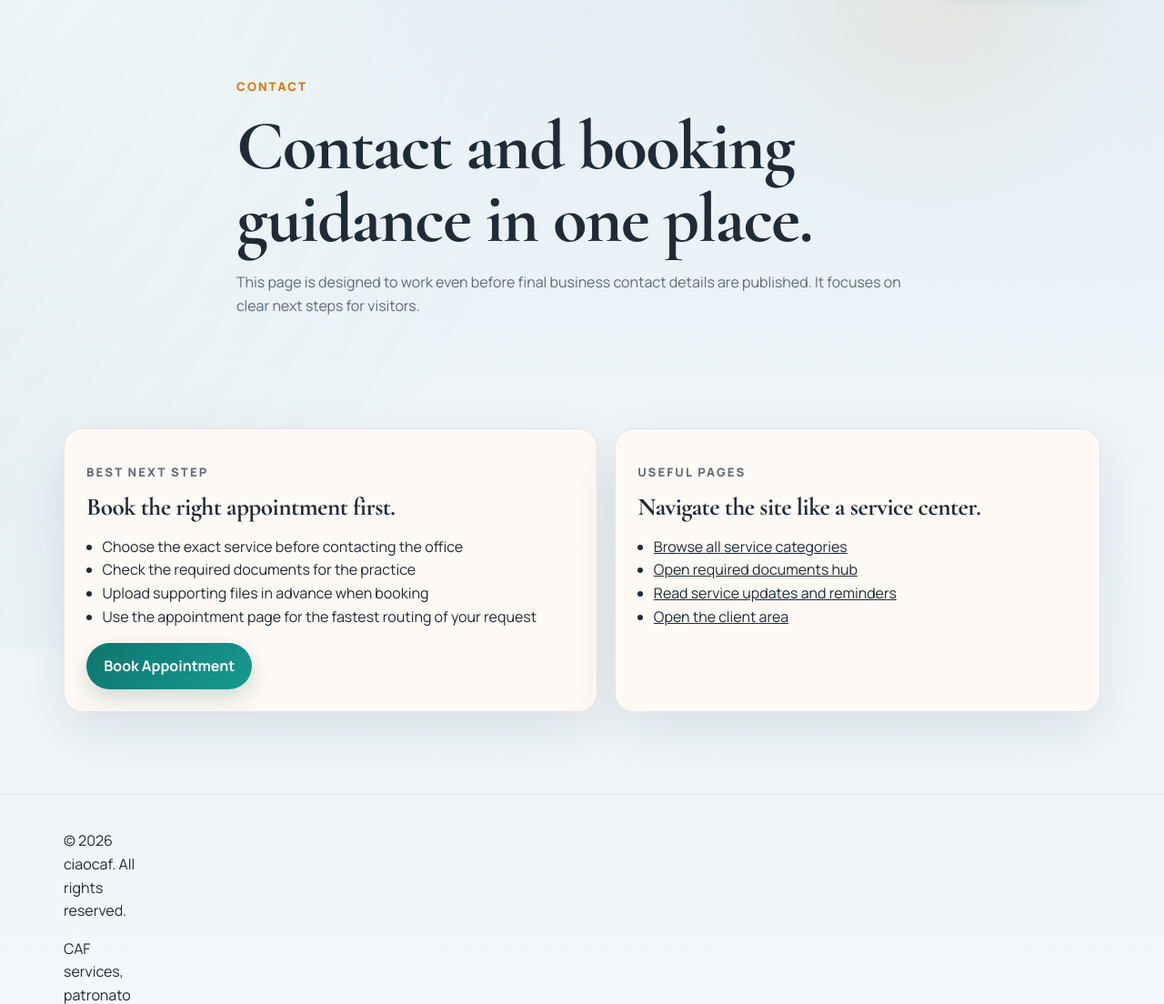
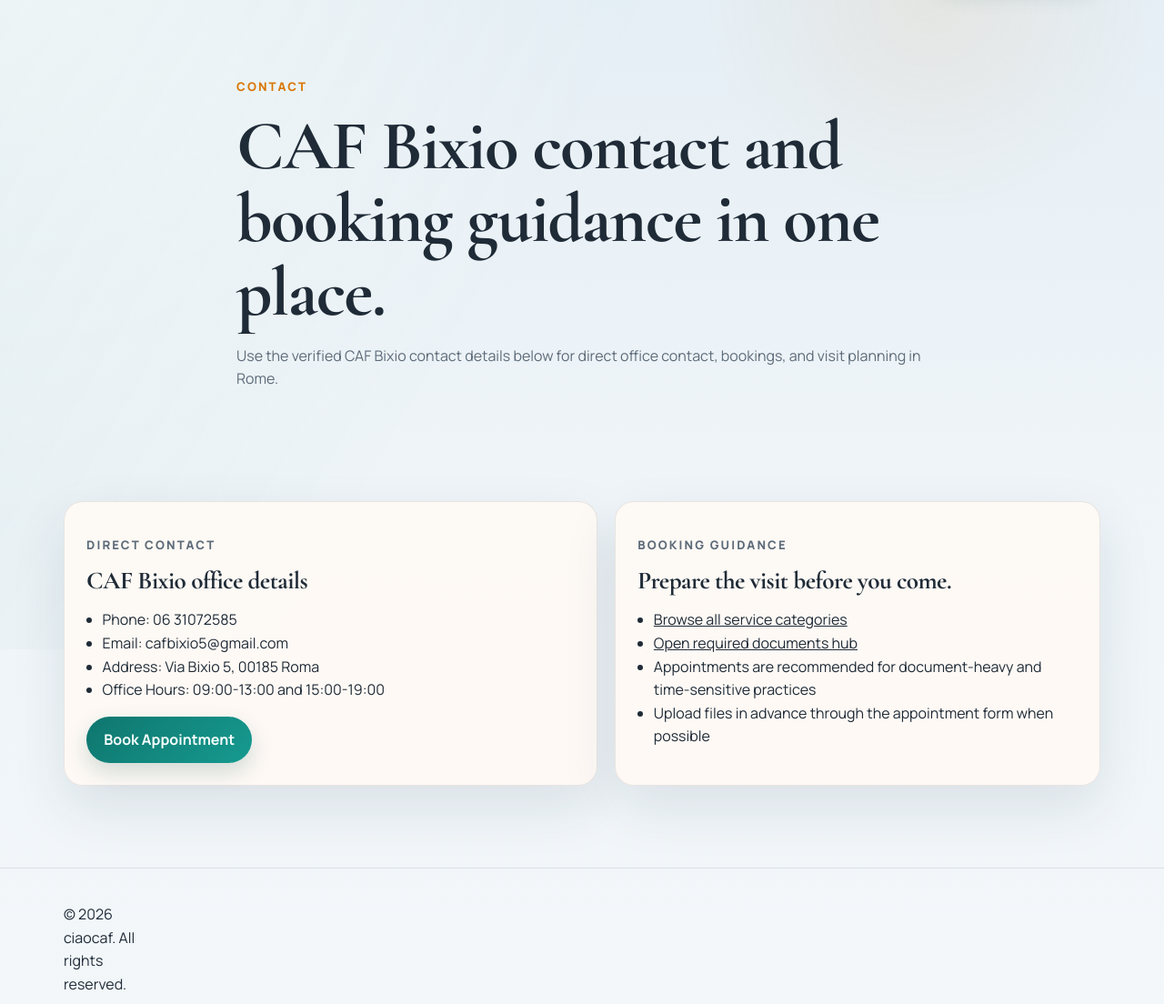
Before and after one commit to ananthareddykunreddy/italia-caf-immigration-site, a Flask app: page /contact in a window 1280 px wide. Shown: the part 86-1190 px from the top of the page at 91% size. Run offline with Flask 3, Linux system fonts and the light colour scheme.

Commit message:
Update site contact details for CAF Bixio

```diff
--- a/static/styles.css
+++ b/static/styles.css
@@ -496,6 +496,12 @@ a {
   background: linear-gradient(135deg, rgba(217, 119, 6, 0.1), rgba(255, 255, 255, 0.96));
 }
 
+.contact-inline {
+  margin-top: 0.8rem;
+  color: var(--brand-dark);
+  font-weight: 700;
+}
+
 .featured-strip {
   display: grid;
   grid-template-columns: minmax(0, 1.2fr) minmax(220px, 0.8fr);
--- a/templates/contact.html
+++ b/templates/contact.html
@@ -8,9 +8,9 @@
   <section class="page-hero">
     <div class="container narrow">
       <p class="eyebrow">Contact</p>
-      <h1>Contact and booking guidance in one place.</h1>
+      <h1>CAF Bixio contact and booking guidance in one place.</h1>
       <p class="lead">
-        This page is designed to work even before final business contact details are published. It focuses on clear next steps for visitors.
+        Use the verified CAF Bixio contact details below for direct office contact, bookings, and visit planning in Rome.
       </p>
     </div>
   </section>
@@ -18,24 +18,24 @@
   <section class="section">
     <div class="container split">
       <article class="panel">
-        <p class="panel-kicker">Best Next Step</p>
-        <h3>Book the right appointment first.</h3>
+        <p class="panel-kicker">Direct Contact</p>
+        <h3>CAF Bixio office details</h3>
         <ul>
-          <li>Choose the exact service before contacting the office</li>
-          <li>Check the required documents for the practice</li>
-          <li>Upload supporting files in advance when booking</li>
-          <li>Use the appointment page for the fastest routing of your request</li>
+          <li>Phone: 06 31072585</li>
+          <li>Email: cafbixio5@gmail.com</li>
+          <li>Address: Via Bixio 5, 00185 Roma</li>
+          <li>Office Hours: 09:00-13:00 and 15:00-19:00</li>
         </ul>
         <a class="btn" href="{{ url_for('appointments') }}">Book Appointment</a>
       </article>
       <article class="panel">
-        <p class="panel-kicker">Useful Pages</p>
-        <h3>Navigate the site like a service center.</h3>
+        <p class="panel-kicker">Booking Guidance</p>
+        <h3>Prepare the visit before you come.</h3>
         <ul>
           <li><a href="{{ url_for('services') }}">Browse all service categories</a></li>
           <li><a href="{{ url_for('required_documents') }}">Open required documents hub</a></li>
-          <li><a href="{{ url_for('news') }}">Read service updates and reminders</a></li>
-          <li><a href="{{ url_for('client_area') }}">Open the client area</a></li>
+          <li>Appointments are recommended for document-heavy and time-sensitive practices</li>
+          <li>Upload files in advance through the appointment form when possible</li>
         </ul>
       </article>
     </div>
--- a/templates/home.html
+++ b/templates/home.html
@@ -213,6 +213,7 @@
         <p class="eyebrow">Need Help Now?</p>
         <h2>Use the appointment page or open the full services directory.</h2>
         <p class="lead">The site is built to move clients directly from service search to document preparation and booking.</p>
+        <p class="contact-inline">CAF Bixio, Via Bixio 5, 00185 Roma | 06 31072585 | cafbixio5@gmail.com</p>
       </div>
       <div class="hero-cta">
         <a class="btn" href="{{ url_for('appointments') }}">Book Appointment</a>
```
